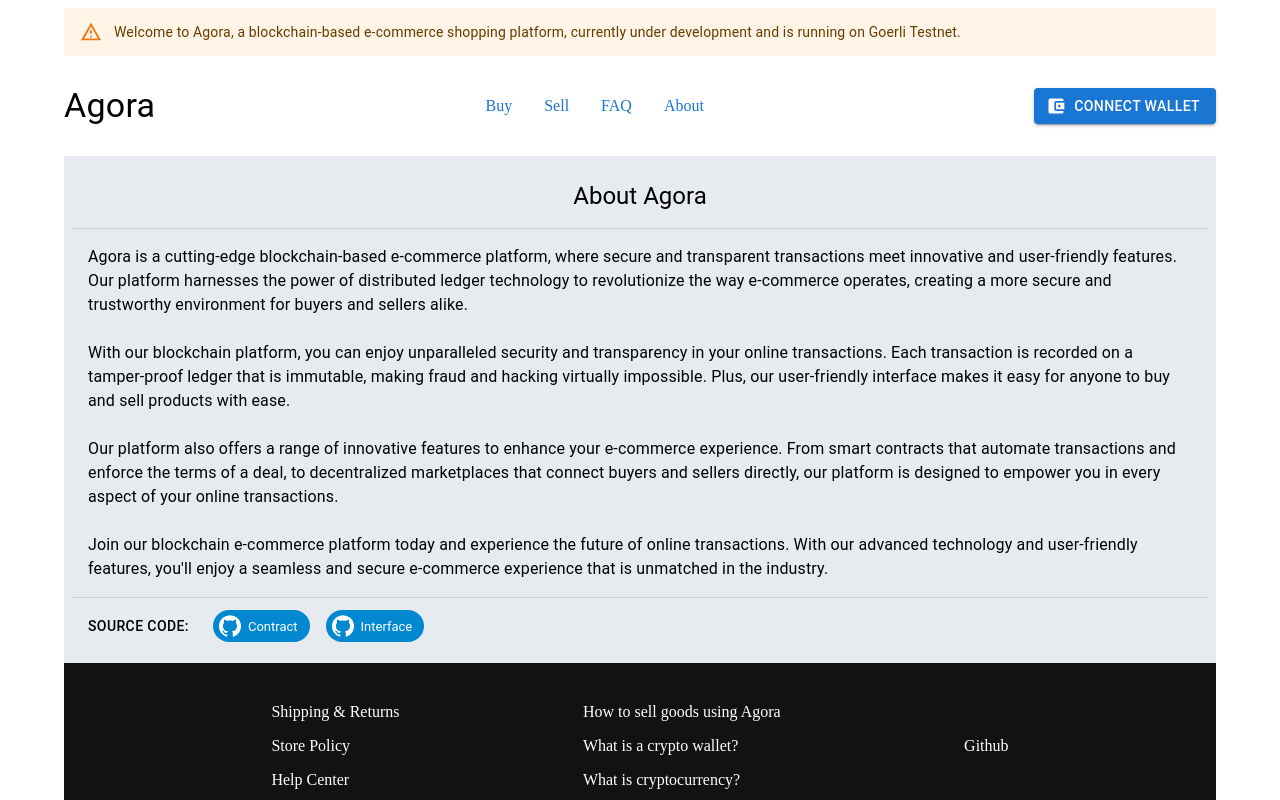
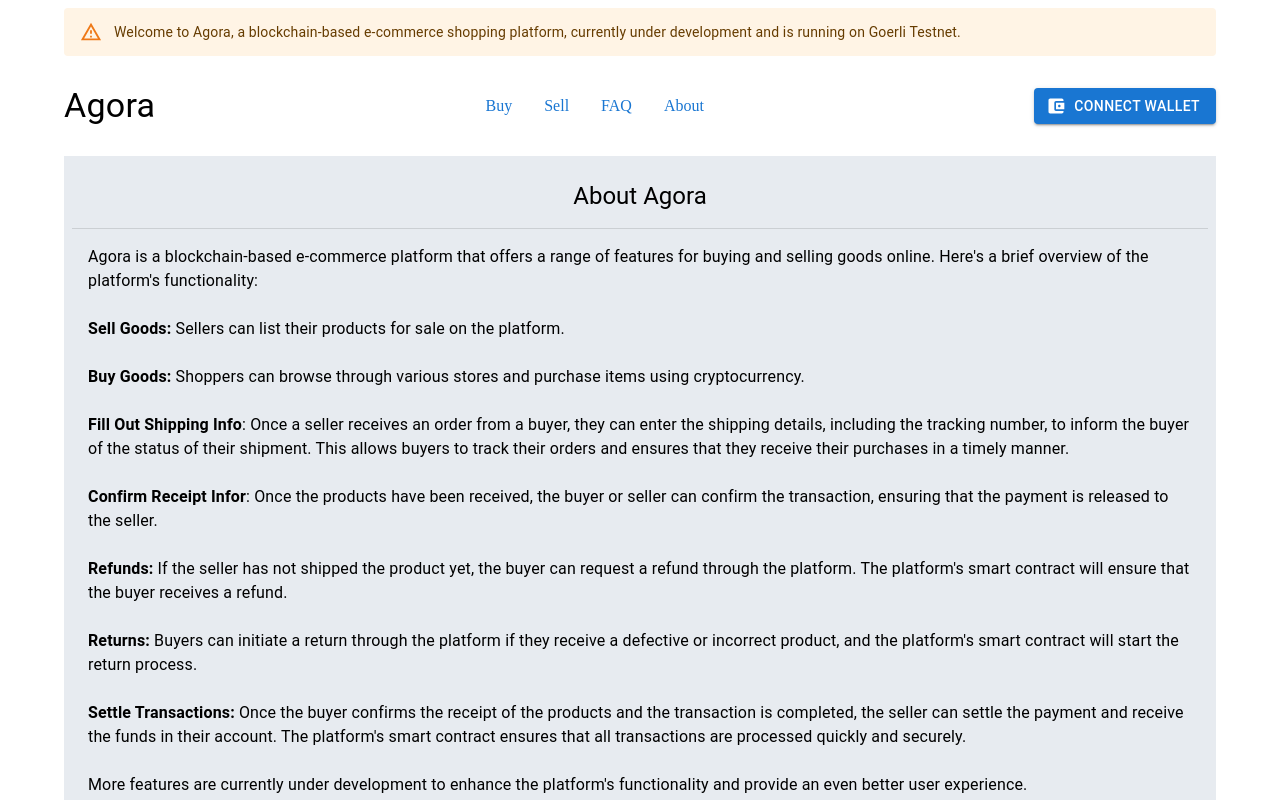
Before and after one commit to t2og/agora-interface, a React (Create React App) app: page /about in a window 1280 px wide. Shown: the top 800 px of the page. Built offline with nearby package versions, Linux system fonts and the light colour scheme.

Commit message:
about readme

```diff
--- a/src/components/about.js
+++ b/src/components/about.js
@@ -22,21 +22,31 @@ class About extends Component {
                 <Box>
                     <Typography display="flex" justifyContent="center" sx={{ padding: 2 }} variant="h5">About Agora</Typography>
                     <Divider />
-                    <Typography sx={{ padding: 1, margin: 1 }} variant="body1">Agora is a cutting-edge blockchain-based e-commerce platform,
-                        where secure and transparent transactions meet innovative and user-friendly features. Our platform harnesses
-                        the power of distributed ledger technology to revolutionize the way e-commerce operates, creating a more secure
-                        and trustworthy environment for buyers and sellers alike.</Typography>
-                    <Typography sx={{ padding: 1, margin: 1 }} variant="body1">With our blockchain platform, you can enjoy unparalleled security and transparency in your online
-                        transactions. Each transaction is recorded on a tamper-proof ledger that is immutable, making fraud and hacking
-                        virtually impossible. Plus, our user-friendly interface makes it easy for anyone to buy and sell products
-                        with ease.</Typography>
-                    <Typography sx={{ padding: 1, margin: 1 }}>Our platform also offers a range of innovative features to enhance your e-commerce experience.
-                        From smart contracts that automate transactions and enforce the terms of a deal, to decentralized marketplaces
-                        that connect buyers and sellers directly, our platform is designed to empower you in every aspect of your online
-                        transactions.</Typography>
-                    <Typography sx={{ padding: 1, margin: 1 }}>Join our blockchain e-commerce platform today and experience the future of
-                        online transactions. With our advanced technology and user-friendly features, you'll enjoy a seamless and secure
-                        e-commerce experience that is unmatched in the industry.</Typography>
+                    <Typography sx={{ padding: 1, margin: 1 }} variant="body1">Agora is a blockchain-based e-commerce platform that offers a range of features for buying
+                        and selling goods online. Here's a brief overview of the platform's functionality:</Typography>
+                    <Typography sx={{ padding: 1, margin: 1 }}><b>Sell Goods:</b> Sellers can list their products for sale on the platform. </Typography>
+
+                    <Typography sx={{ padding: 1, margin: 1 }}><b>Buy Goods:</b> Shoppers can browse through various stores and purchase items using cryptocurrency.</Typography>
+
+                    <Typography sx={{ padding: 1, margin: 1 }}><b>Fill Out Shipping Info</b>: Once a seller receives an order from a buyer, they can enter the shipping details,
+                        including the tracking number, to inform the buyer of the status of their shipment.
+                        This allows buyers to track their orders and ensures that they receive their purchases in a timely manner. </Typography>
+
+                    <Typography sx={{ padding: 1, margin: 1 }}><b>Confirm Receipt Infor</b>: Once the products have been received, the buyer or seller can confirm the transaction,
+                        ensuring that the payment is released to the seller.</Typography>
+
+                    <Typography sx={{ padding: 1, margin: 1 }}><b>Refunds:</b> If the seller has not shipped the product yet, the buyer can request a refund through the platform.
+                        The platform's smart contract will ensure that the buyer receives a refund.</Typography>
+
+                    <Typography sx={{ padding: 1, margin: 1 }}><b>Returns:</b>  Buyers can initiate a return through the platform if they receive a defective or incorrect product,
+                        and the platform's smart contract will start the return process.</Typography>
+
+                    <Typography sx={{ padding: 1, margin: 1 }}><b>Settle Transactions:</b> Once the buyer confirms the receipt of the products and the transaction is completed,
+                        the seller can settle the payment and receive the funds in their account. The platform's smart contract
+                        ensures that all transactions are processed quickly and securely.</Typography>
+
+                    <Typography sx={{ padding: 1, margin: 1 }}>More features are currently under development to enhance the platform's functionality and provide an even better user experience.
+                    </Typography>
                     <Divider />
                     <Box display="flex" justifyContent="left">
                         <Stack direction="row" alignItems="center">
```
Also changed, not shown: 1 other file (tests, documents, lock files or other folders).
